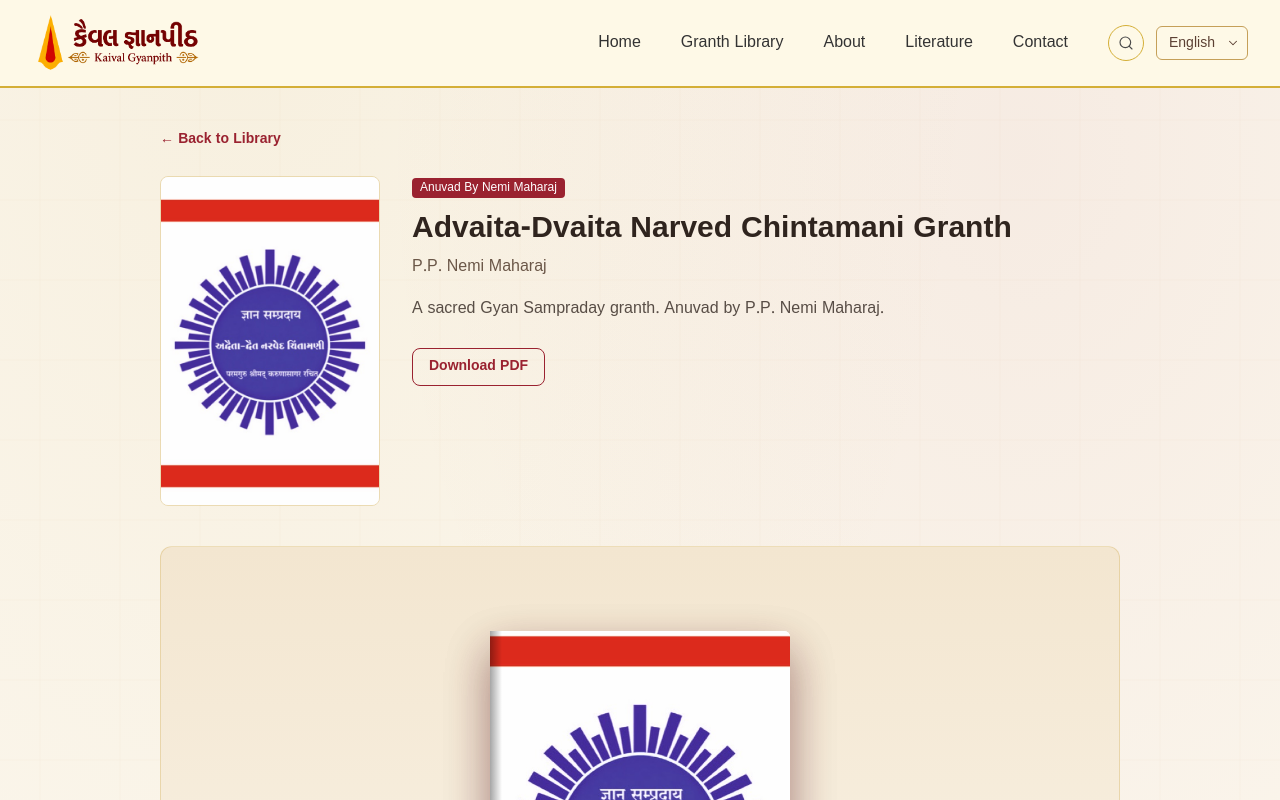
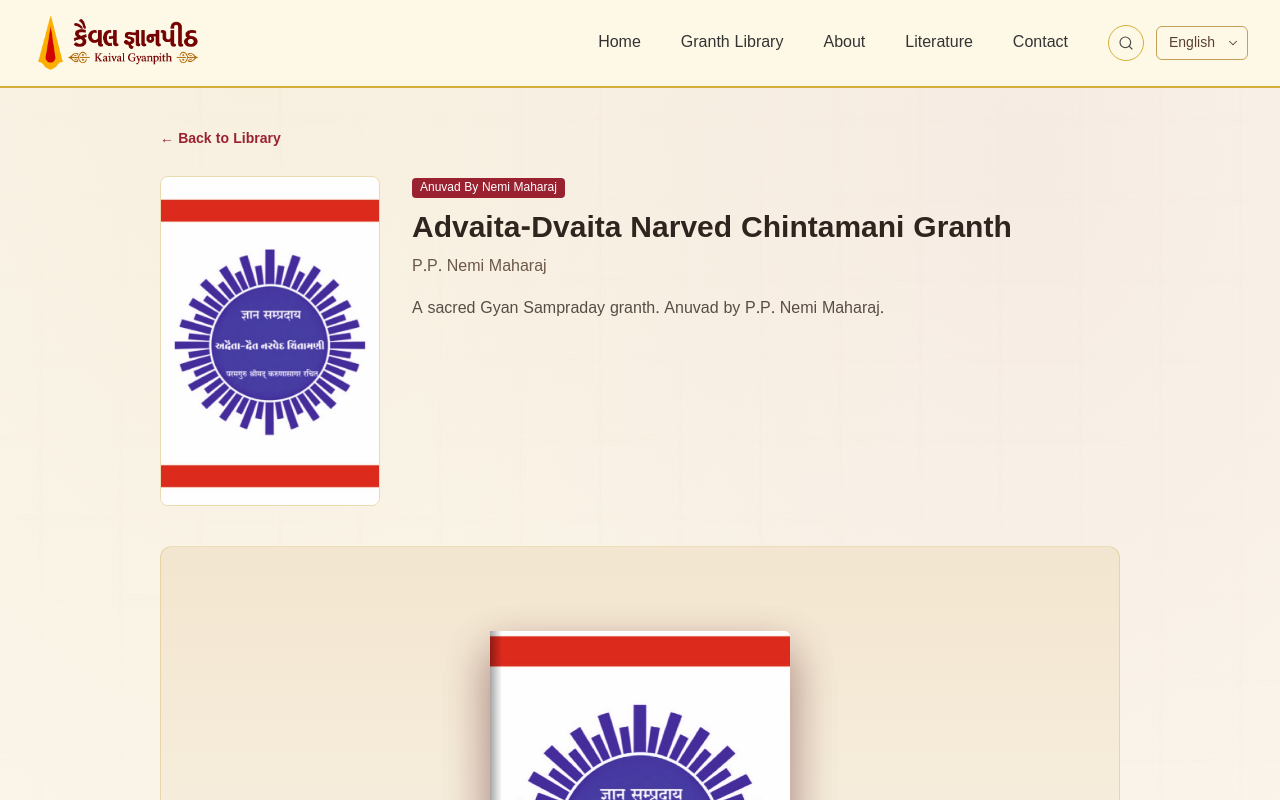
Before and after one commit to pragneshpj/Kaival-Gyanpith-Granth-Website, a Next.js app: page /en/read/advaita-dvaita-narved-chintamani in a window 1280 px wide. Shown: the top 800 px of the page. Built offline with nearby package versions, Linux system fonts and the light colour scheme.

Commit message:
Remove PDF download link from ReadPage component and update Hero component link to include category filter for handwritten books, enhancing navigation and user experience.

```diff
--- a/src/app/[locale]/read/[slug]/page.tsx
+++ b/src/app/[locale]/read/[slug]/page.tsx
@@ -46,15 +46,6 @@ export default async function ReadPage({
           <h1 className="mt-3 text-3xl font-bold text-ink">{t(book.title, locale)}</h1>
           <p className="mt-2 text-muted">{t(book.author, locale)}</p>
           <p className="mt-4 leading-7 text-ink/80">{t(book.excerpt, locale)}</p>
-          <a
-            href={book.pdf}
-            target={book.pdf.startsWith("http") ? "_blank" : undefined}
-            rel={book.pdf.startsWith("http") ? "noreferrer" : undefined}
-            download={book.pdf.startsWith("http") ? undefined : true}
-            className="mt-6 inline-flex rounded-lg border border-maroon px-4 py-2 text-sm font-semibold text-maroon"
-          >
-            {t(site.ui.downloadPdf, locale)}
-          </a>
         </div>
       </div>
       <BookFlipViewer
--- a/src/components/Hero.tsx
+++ b/src/components/Hero.tsx
@@ -95,7 +95,7 @@ export function Hero({
               <ArrowRight className="h-4 w-4" strokeWidth={2} />
             </Link>
             <Link
-              href="/library"
+              href="/library?category=handwritten"
               className="inline-flex h-11 items-center gap-2 rounded-[5px] border border-[#D1A675] bg-transparent px-5 text-[14px] font-medium text-[#4D0F0C] hover:bg-[#D1A675]/10"
             >
               {t(ui.handwrittenCta, locale)}
```
